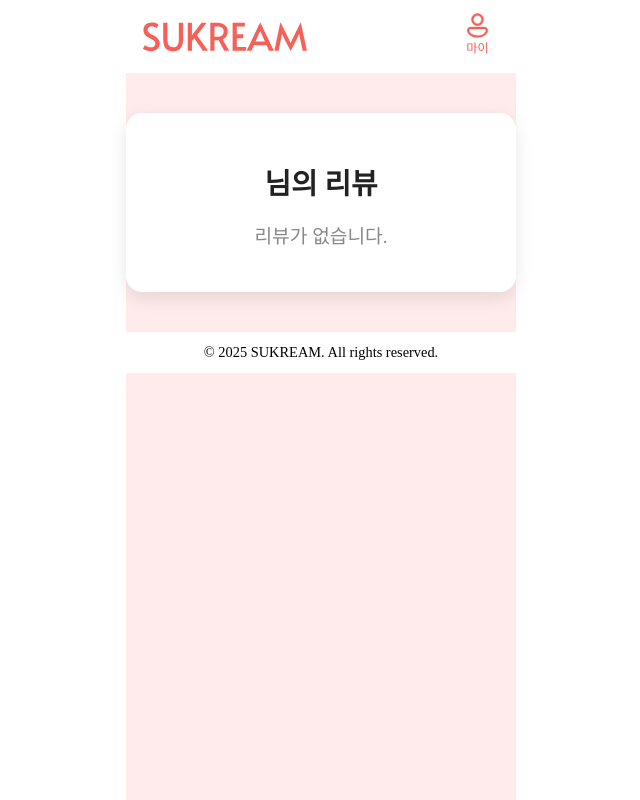
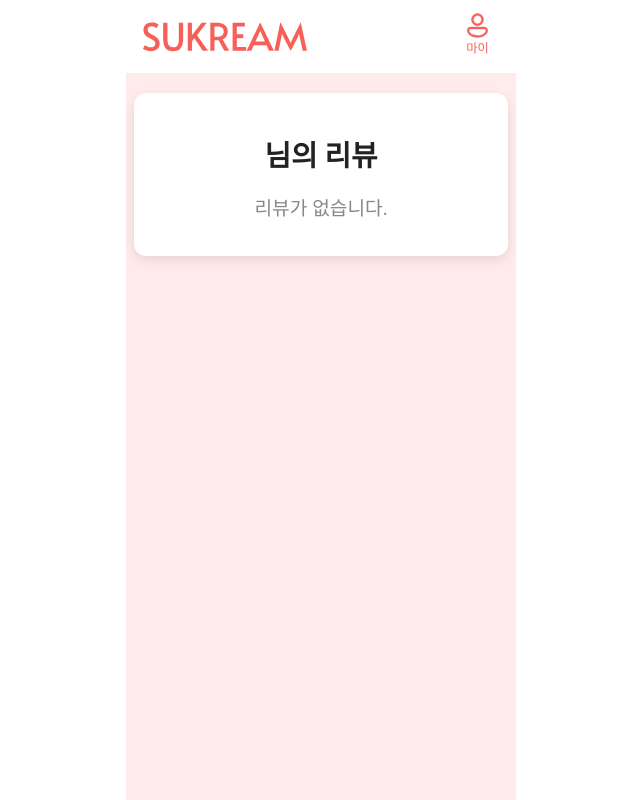
Before and after one commit to SUKREAM/sukream-web, a React (Create React App) app: page /reviews in a window 1280 px wide. Shown: the top 800 px of the page, without its empty margins (319-959 px from the left). Built offline with nearby package versions, Linux system fonts and the light colour scheme.

Commit message:
fix: 리뷰 조회 페이지 넓이 수정, 거래내역 추가

```diff
--- a/src/pages/Review/ReviewPage.jsx
+++ b/src/pages/Review/ReviewPage.jsx
@@ -2,13 +2,18 @@ import React, { useEffect, useState } from "react";
 import styled from "styled-components";
 import ReviewList from "./components/ReviewList";
 
+const PageWrapper = styled.div`
+  min-height: 100vh;
+  padding-bottom: 50px;
+`;
+
 const Container = styled.div`
-  max-width: 480px;
-  margin: 40px auto;
-  padding: 24px 16px;
+  max-width: 350px;
+  margin: 20px auto;
+  padding: 16px 12px;
   background: #fff;
-  border-radius: 16px;
-  box-shadow: 0 6px 18px rgba(0, 0, 0, 0.1);
+  border-radius: 12px;
+  box-shadow: 0 4px 12px rgba(0, 0, 0, 0.1);
 `;
 
 const Title = styled.h2`
@@ -32,9 +37,28 @@ const EmptyMessage = styled.p`
   color: #888;
 `;
 
+const StatsWrapper = styled.div`
+  display: flex;
+  justify-content: center;
+  gap: 24px;
+  font-size: 1.4rem;
+  font-weight: 700;
+  color: #ff4d4f;
+  margin-bottom: 24px;
+`;
+
+const StatItem = styled.div`
+  color: #555;
+  font-weight: 600;
+  font-size: 1.2rem;
+`;
+
+
+
 const ReviewPage = () => {
   const [reviews, setReviews] = useState([]);
   const [avgRating, setAvgRating] = useState(0);
+  const [reviewCount, setReviewCount] = useState(0);
   const [userName, setUserName] = useState("");
 
   useEffect(() => {
@@ -49,7 +73,7 @@ const ReviewPage = () => {
           headers: {
             "Content-Type": "application/json",
             "Accept": "application/hal+json",
-            "Authorization": `Bearer ${token}`,  // 이 부분 확인 필요
+            "Authorization": `Bearer ${token}`,
           },
         });
         if (!response.ok) throw new Error("리뷰 조회 실패");
@@ -57,6 +81,7 @@ const ReviewPage = () => {
         const data = await response.json();
         setReviews(data.reviews);
         setAvgRating(data.averageRating);
+        setReviewCount(data.reviewCount);
         setUserName(data.userName || "사용자");
       } catch (error) {
         console.error(error);
@@ -67,17 +92,22 @@ const ReviewPage = () => {
   }, []);
 
   return (
+    <PageWrapper>
     <Container>
       <Title>{userName}님의 리뷰</Title>
       {reviews.length > 0 ? (
-        <>
-          <AvgRating>평균 평점: {avgRating.toFixed(1)} / 5</AvgRating>
-          <ReviewList reviews={reviews} />
-        </>
+       <>
+        <StatsWrapper>
+           <StatItem>평균 평점: <span style={{color: "#ff4d4f"}}>{avgRating.toFixed(1)} / 5</span></StatItem>
+          <StatItem>거래내역: <span style={{color: "#ff4d4f"}}>{reviewCount}개</span></StatItem>
+        </StatsWrapper>
+        <ReviewList reviews={reviews} />
+     </>
       ) : (
         <EmptyMessage>리뷰가 없습니다.</EmptyMessage>
       )}
     </Container>
+    </PageWrapper>
   );
 };
 
--- a/src/pages/Review/components/ReviewItem.jsx
+++ b/src/pages/Review/components/ReviewItem.jsx
@@ -2,7 +2,7 @@ import React from "react";
 import styled from "styled-components";
 
 const ItemWrapper = styled.div`
-  padding: 16px 0;
+  padding: 16px 12px;
   border-bottom: 1px solid #eee;
   &:last-child {
     border-bottom: none;
@@ -41,9 +41,9 @@ const Content = styled.p`
 
 // 품질평가 한글 변환 함수 (선택사항)
 const qualityMap = {
-  EXCELLENT: "우수",
-  AVERAGE: "보통",
-  POOR: "나쁨",
+  EXCELLENT: "훌륭해요",
+  AVERAGE: "보통이에요",
+  POOR: "생각보다 별로예요",
 };
 
 const ReviewItem = ({ review }) => {
```
